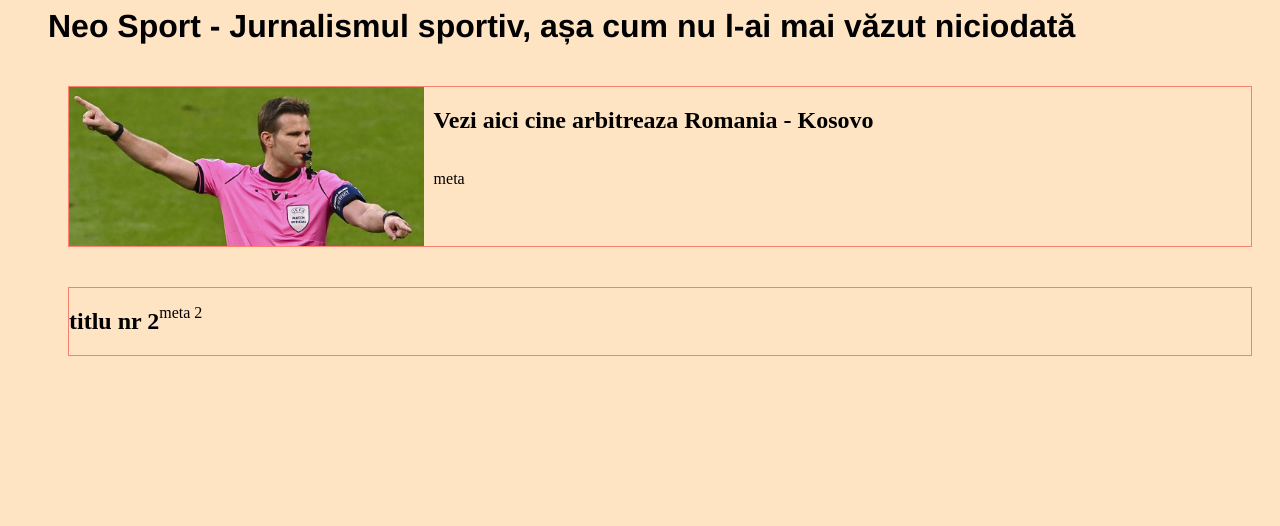
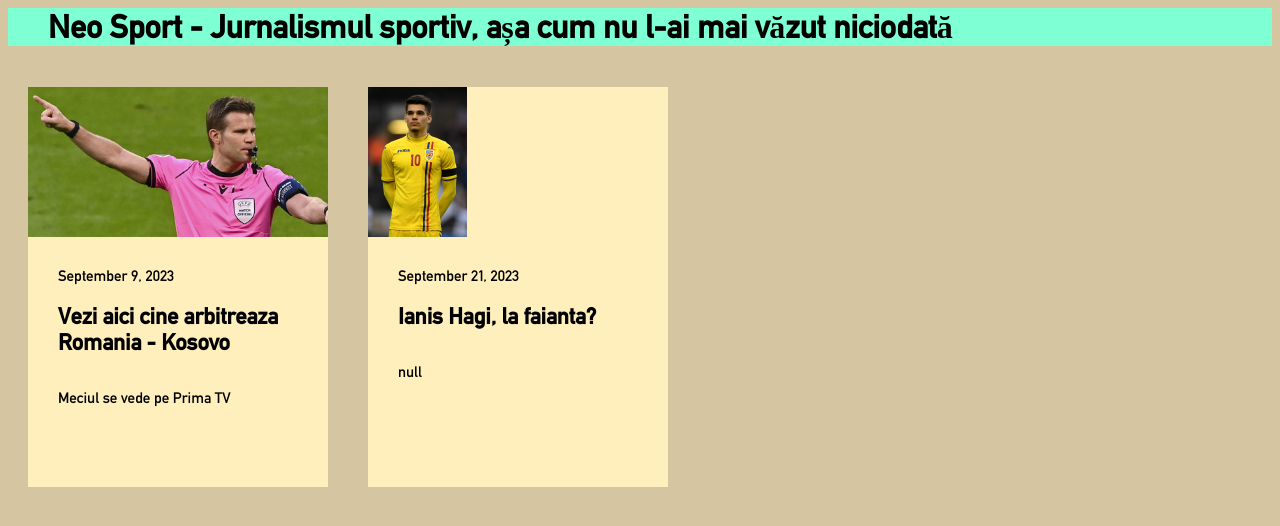
Before and after one commit to vladbarto/vladbarto.github.io, a website: page index.html in a window 1280 px wide. Drawn offline with Linux system fonts and the light colour scheme.

Commit message:
card style update

```diff
--- /dev/null
+++ b/articles.json
@@ -0,0 +1,14 @@
+[
+    {
+        "img": "./Place/Images/bei-der-fussball-em-zeigte.jpg",
+        "date": "September 9, 2023",
+        "title": "Vezi aici cine arbitreaza Romania - Kosovo",
+        "meta": "Meciul se vede pe Prima TV"
+    },
+    {
+        "img": "./Place/Images/ianis_hagi.jpg",
+        "date":"September 21, 2023",
+        "title": "Ianis Hagi, la faianta?",
+        "meta": null
+    }
+]
--- a/index.html
+++ b/index.html
@@ -4,8 +4,8 @@
     <meta name="viewport" content="width=device-width, initial-scale=1.0">
     <title>Neo Sport - develop</title>
 </head>
-<body style="background-color: bisque;">
-    <header>
+<body style="background-color: #d6c5a1;">
+    <header style="background-color: aquamarine;">
         <div class="page-header">
             <ul>
                <h1>Neo Sport - Jurnalismul sportiv, așa cum nu l-ai mai văzut niciodată</h1>
@@ -16,26 +16,13 @@
     <main>
         <div>
             <section>
-                <ul class="card-cluster">
-                    <li class="card">
-                        <div class="card-img">
-                            <img src="./Place/Images/bei-der-fussball-em-zeigte.jpg" alt="Felix Brych">
-                        </div>
-                        <div class="card-data">
-                            <h2>Vezi aici cine arbitreaza Romania - Kosovo</h2>
-                        <p>meta</p>
-                        </div>
-                        <a href="/Articles/404.html" class="card-link"></a>
-                    </li>
-                    <li class="card">
-                        <h2>titlu nr 2</h2>
-                        <p>meta 2</p>
-                    </li>
-                </ul>
+                <div class="card-container">
+                    <!-- here it goes the witchcraft: DOM Manipulation -->
+                </div>
             </section>
         </div>
     </main>
-</body>
     <link rel="stylesheet" href="style.css" />
     <script src="project.js" defer></script>
+</body>
 </html>
--- a/package.json
+++ b/package.json
@@ -7,5 +7,8 @@
     "test": "echo \"Error: no test specified\" && exit 1"
   },
   "author": "",
-  "license": "ISC"
+  "license": "ISC",
+  "dependencies": {
+    "jsdom": "^22.1.0"
+  }
 }
--- a/project.js
+++ b/project.js
@@ -1,2 +1,26 @@
-var msg = 'Hello World';
-console.log(msg);
+let card = document.querySelector('.card-container');
+
+const postMethod = (articlesArray) => {
+
+    articlesArray.map( (item) => {
+        const postElement = document.createElement('div');
+        postElement.classList.add('card');
+        postElement.innerHTML = ` <div class="card-img">
+        <img src="${item.img}" alt="Felix Brych">
+    </div>
+    <div class="card-data">
+        <span>${item.date}</span>
+        <h2>${item.title}</h2>
+    <p>${item.meta}</p>
+    </div>
+    <a href="/Articles/404.html" class="card-link"></a> `;
+
+        card.append(postElement);
+    })
+}
+
+fetch('articles.json')
+  .then(response => response.json())
+  .then(data => {
+    postMethod(data);
+  })
--- a/style.css
+++ b/style.css
@@ -1,35 +1,54 @@
 /* General styles */
+@font-face {
+    font-family: 'DIN 1451 Mittelschrift Regular';
+    src: url(Fonts/DIN\ 1451\ Mittelschrift\ Regular.ttf)
+}
+h1 {
+    font-family: 'DIN 1451 Mittelschrift Regular';
+}
 .page-header {
     display:block;
     margin: 0;
     padding:0;
-    font-family: Helvetica;
-    /*background-color:aquamarine;*/
 }
-.card-cluster {
+.card-container {
     display: flex;
-    flex-direction: column;
-    /*background-color: rgb(255, 205, 196);*/
-    justify-content: space-around;
+    flex-direction: row;
+    justify-content: evenly;
 }
 .card {
     display: flex;
+    flex-direction: column;
     position: relative;
+    height: 400px;
+    width: 300px;
     text-align: left;
     margin:20px;
-    border: 1px solid salmon;
-
+    background-color: #ffefbd;
+}
+.card:hover {
+    background-color: #b5d6b2;
+    box-shadow: 0 0 .4rem .4rem rgba(0,0,0,0.2);
+    transition: 0.3s;
 }
 .card-img {
-    width: 30%;
     display: flex;
-    flex-direction: column;
+    width: 300px;
+    height: 150px;
+    object-fit: cover;
+    overflow: hidden;
     margin-right: 10px;
 }
 .card-data {
     display: flex;
     flex-wrap: wrap;
     flex-direction: column;
+    padding-left: 10%;
+    padding-right: 10%;
+    padding-top: 10%;
+    padding-bottom: 5px;
+    font-size: 15px;
+    font-family: 'DIN 1451 Mittelschrift Regular';
 }
 .card-link {
     position: absolute;
```
Also changed, not shown: Fonts/DIN 1451 Mittelschrift Regular.ttf (added), Place/Images/car-cu-boi.jpg (added), Place/Images/florinelcoman.jpeg (added), Place/Images/ianis_hagi.jpg (added), README.md, 2 other files.
